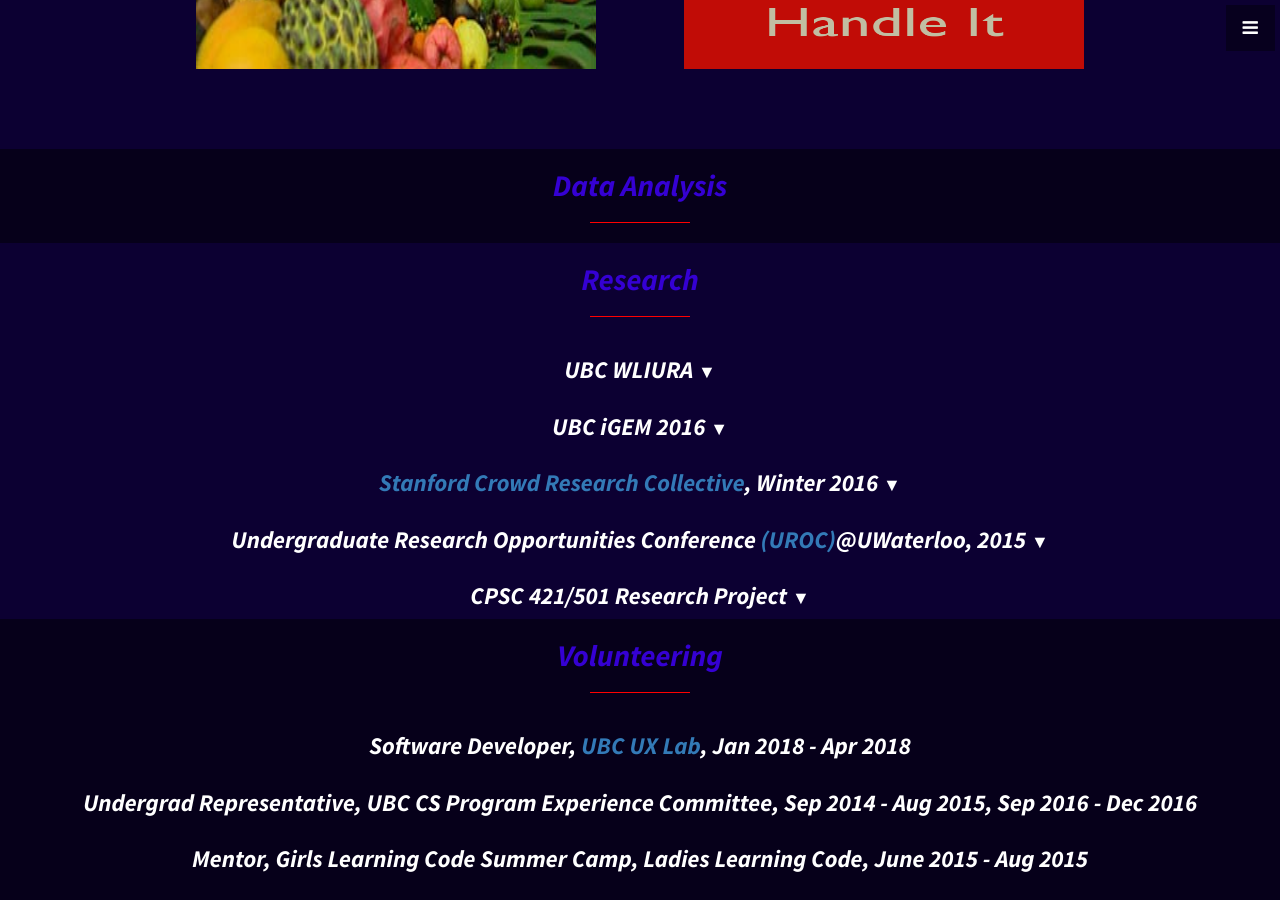
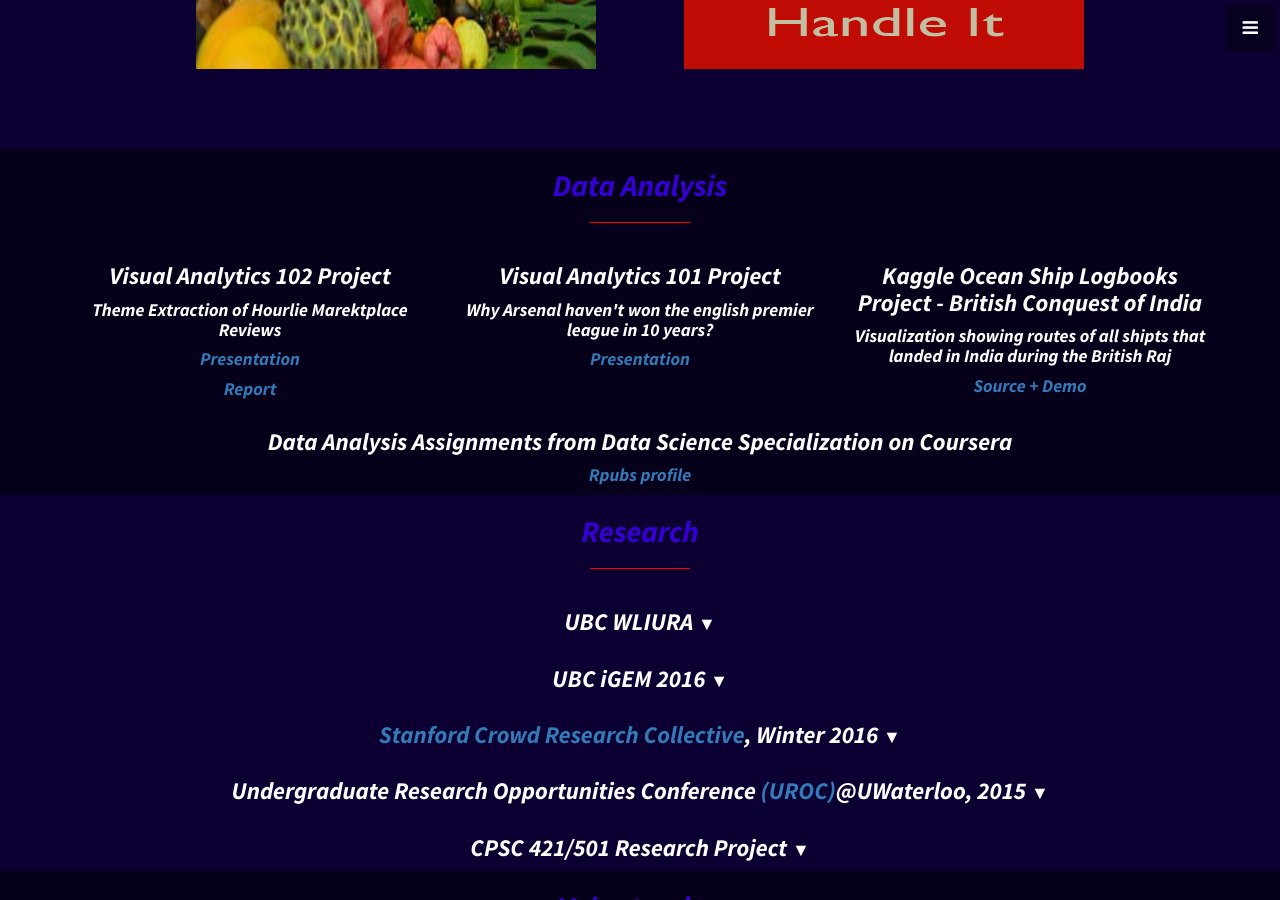
Before and after one commit to vaastav/vaastav.github.io, a Jekyll site: the page index.html, which Jekyll copies as it is, in a window 1280 px wide and 900 px high, scrolled down 3753 px. Built offline with Jekyll 4.4.1, drawn with Linux system fonts in a browser that asks for light colours.

Commit message:
Add Data Analysis section

```diff
--- a/index.html
+++ b/index.html
@@ -418,7 +418,29 @@
 				<hr class="small"></hr>
 			</header>
 			<div class="row text-center">
-			</div>
+                <div class="col-md-4">
+                    <h3><b>Visual Analytics 102 Project</b></h3>
+                    <h4><b>Theme Extraction of Hourlie Marektplace Reviews</b></h4>
+                    <h4><b><a href="files/VA102.pdf">Presentation</a></b></h4>
+                    <h4><b><a href="files/VA102Report.pdf">Report</a></b></h4>
+                </div>
+                <div class="col-md-4">
+                    <h3><b>Visual Analytics 101 Project</b></h3>
+                    <h4><b>Why Arsenal haven't won the english premier league in 10 years?</b></h4>
+                    <h4><b><a href="files/VA101.pdf">Presentation</a></b></h4>
+                </div>
+                <div class="col-md-4">
+                    <h3><b>Kaggle Ocean Ship Logbooks Project - British Conquest of India</b></h3>
+                    <h4><b>Visualization showing routes of all shipts that landed in India during the British Raj</b></h4>
+                    <h4><b><a href="https://www.kaggle.com/vaastavanand/british-conquest-of-india">Source + Demo</a></b></h4>
+                </div>
+            </div>
+            <div class="row text-center">
+                <div class="col-md-12">
+                    <h3><b> Data Analysis Assignments from Data Science Specialization on Coursera</b></h3>
+                    <h4><b><a href="https://rpubs.com/Vaastav">Rpubs profile</a></b></h4>
+                </div>
+            </div>
 		</div>
 	</section>
 
```
Also changed, not shown: 4 other files.
